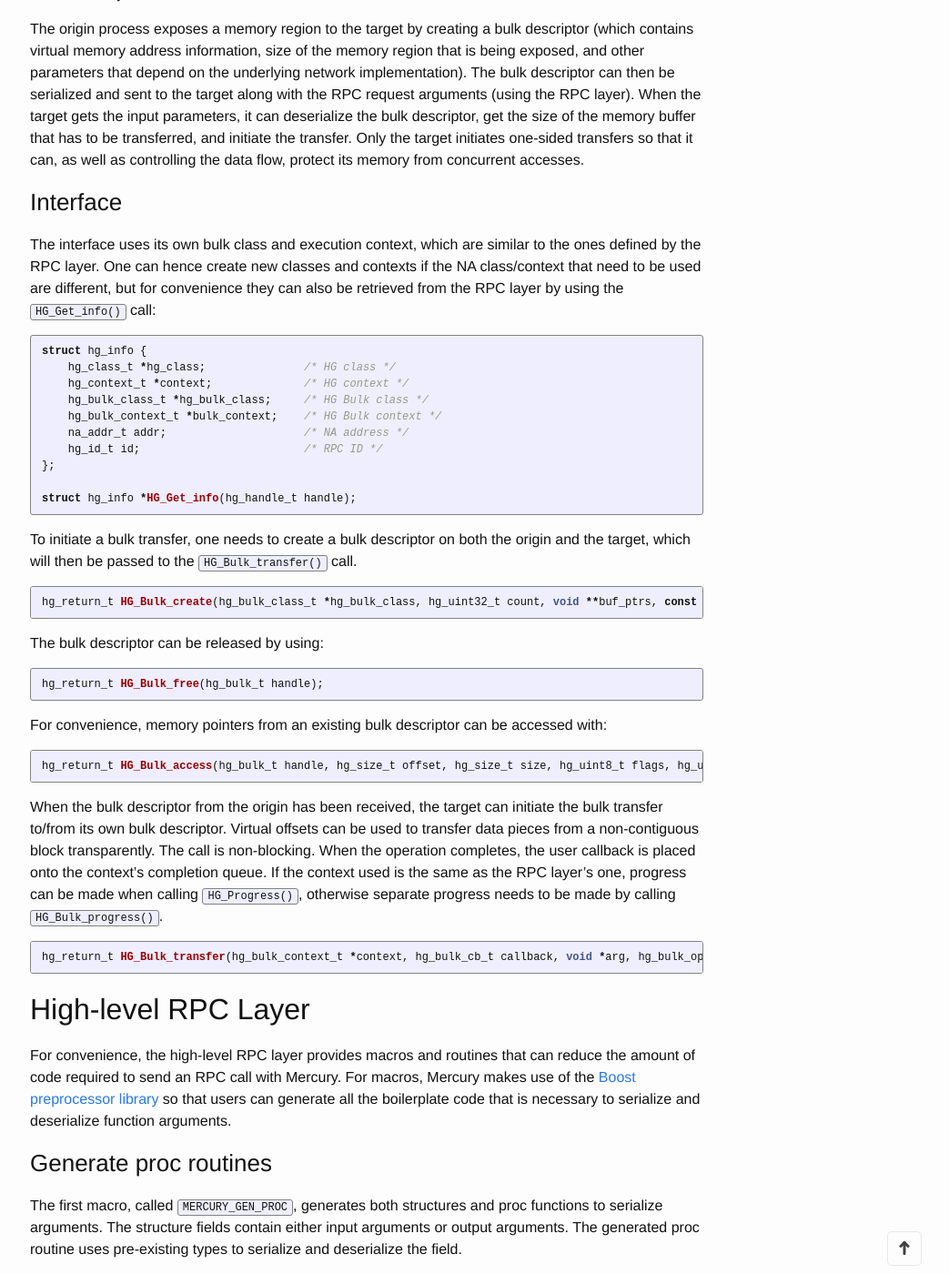
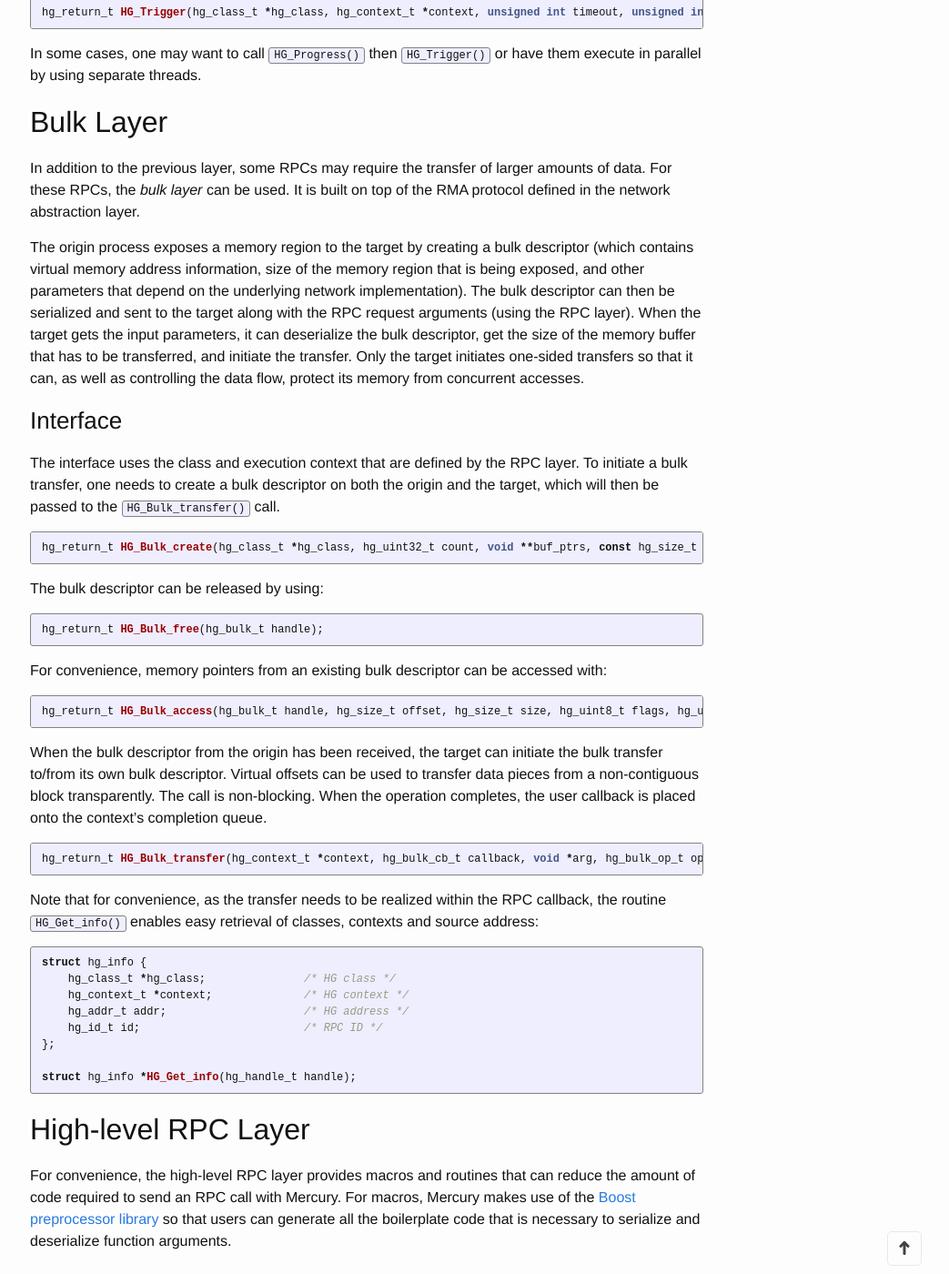
Before and after one commit to Mercury-HPC/Mercury-HPC.github.io, a Jekyll site: the page built from documentation.md, in a window 1280 px wide and 1400 px high, scrolled down 6363 px. Shown: the whole window at 91% size, without its empty margins (237-1280 px from the left). Built offline with Jekyll 4.4.1, drawn with Linux system fonts in a browser that asks for light colours; nearby versions of some CDN libraries; some of the changed text lies outside the part shown.

Commit message:
Update documentation

```diff
--- a/documentation.md
+++ b/documentation.md
@@ -35,19 +35,21 @@ By definition, an RPC call is initiated by one process, referred to as
 _origin_, and forwarded to another process, which will execute the call,
 and referred to as _target_. Each side uses an RPC
 _processor_ to serialize and deserialize parameters sent through the interface.
-Calling functions with relatively small arguments results in using the short
+Calling functions with relatively small arguments results in using a short
 messaging mechanism exposed by the network abstraction layer, whereas functions
-containing large data arguments additionally use the remote memory access (RMA)
+containing large data arguments additionally use a remote memory access (RMA)
 mechanism.
 
 ## Network Abstraction Layer
 
-The _network abstraction_ (NA) layer is used by both the RPC layer and the bulk layer.
+The _network abstraction_ (NA) layer is internally used by both the RPC layer
+and the bulk layer (it is therefore not expected to be directly used by
+a regular mercury user, who may jump to the [RPC layer](#rpc-layer) section).
 It provides a minimal set of function calls that abstract the underlying network
 fabric and that can be used to provide:
-connection/disconnection to/from a target, point-to-point messaging with both
-unexpected and expected messaging,
-remote memory access. The API is non-blocking and uses a callback mechanism
+target address lookup, point-to-point messaging with both unexpected and
+expected messaging, remote memory access, progress and cancellation.
+The API is non-blocking and uses a callback mechanism
 so that upper layers can provide asynchronous execution more easily: when progress
 is made (either internally or after a call to `NA_Progress()`) and an operation
 completes, the user callback is placed onto a completion queue. The callback
@@ -58,9 +60,9 @@ can be easily added and selected at runtime.
 
 ### Interface
 
-Typically, the first step before being able to use the Mercury layer is to
-initialize the NA interface and select an underlying plugin that will be used
-by the upper layers. Initializing the NA interface with a specified `info_string`
+Typically, the first step consists of
+initializing the NA interface and selecting an underlying plugin that will be
+used. Initializing the NA interface with a specified `info_string`
 results in the creation of a new `na_class_t` object. Please refer to
 the [available plugins](#available-plugins) section for more information on the
 `info_string` format. Additionally, it is possible to specify whether the
@@ -108,15 +110,7 @@ na_return_t NA_Addr_to_string(na_class_t *na_class, char *buf, na_size_t buf_siz
 {% endhighlight %}
 
 The string can then be communicated to other processes (e.g., using a file),
-which can then look up the target using:
-
-{% highlight C %}
-na_return_t NA_Addr_lookup_wait(na_class_t *na_class, const char *name, na_addr_t *addr);
-{% endhighlight %}
-
-Or the non-blocking callback version (`NA_Progress()` and `NA_Trigger()` need to
-be called in this case and the resulting address can be retrieved when the user
-callback is executed):
+which can then look up the target using the non-blocking function:
 
 {% highlight C %}
 typedef na_return_t (*na_cb_t)(const struct na_cb_info *callback_info);
@@ -124,13 +118,15 @@ typedef na_return_t (*na_cb_t)(const struct na_cb_info *callback_info);
 na_return_t NA_Addr_lookup(na_class_t *na_class, na_context_t *context, na_cb_t callback, void *arg, const char *name, na_op_id_t *op_id);
 {% endhighlight %}
 
+This function takes a user callback. `NA_Progress()` and `NA_Trigger()` need to
+be called in this case and the resulting address can be retrieved when the user
+callback is executed.
 All addresses must then be freed using:
 
 {% highlight C %}
 na_return_t NA_Addr_free(na_class_t *na_class, na_addr_t addr);
 {% endhighlight %}
 
-There is then enough information to use the [RPC layer](#rpc-layer).
 Other routines such as `NA_Msg_send_unexpected()`, `NA_Msg_send_expected()`,
 `NA_Msg_recv_unexpected()`, `NA_Msg_recv_expected()`, `NA_Put()`, `NA_Get()`, etc,
 are used internally. There should not be any need for using them directly.
@@ -165,7 +160,7 @@ mpi    | default
 The _RPC layer_ provides users with the necessary components for
 sending and receiving RPCs. This layer is composed of two sub-layers: a core RPC
 layer, which defines an RPC operation as a buffer that is sent to a target
-and triggers a callback associated to that operation; and a higher-level RPC
+and triggers a callback associated to that operation; and a higher level RPC
 layer, which includes serialization and deserialization of function arguments.
 
 Every RPC call results in the serialization of function parameters into a
@@ -189,21 +184,23 @@ exposed to the user.
 
 ### Interface
 
-The first step before starting using this layer is to create an NA class and
-an NA context with the routines presented in the
-[network abstraction layer](#network-abstraction-layer) section.
-Similarly to the NA layer, initializing the HG interface results in the
-creation of a new `hg_class_t` object. Additionally, the interface can use a
-specific `hg_bulk_class_t` object to transfer serialized arguments that do not
-fit in an unexpected message. If this parameter is not specified, an
-`hg_bulk_class_t` object is internally created using the provided NA class and
-context.
+Two choices are offered to start using this layer, either by passing
+an existing an NA class and an NA context (created by the routines presented
+in the [network abstraction layer](#network-abstraction-layer) section):
 
 {% highlight C %}
-hg_class_t *HG_Init(na_class_t *na_class, na_context_t *na_context, hg_bulk_class_t *hg_bulk_class);
+hg_class_t *HG_Init_na(na_class_t *na_class, na_context_t *na_context);
 {% endhighlight %}
 
-The `hg_class_t` object can later be released after a call to:
+Or by letting Mercury initialize its own NA class and context internally:
+
+{% highlight C %}
+hg_class_t *HG_Init(const char *info_string, hg_bool_t listen);
+{% endhighlight %}
+
+Similarly to the NA layer, initializing the HG interface results in the
+creation of a new `hg_class_t` object. The `hg_class_t` object can later be
+released after a call to:
 
 {% highlight C %}
 hg_return_t HG_Finalize(hg_class_t *hg_class);
@@ -239,10 +236,29 @@ hg_id_t HG_Register(hg_class_t *hg_class, const char *func_name, hg_proc_cb_t in
 {% endhighlight %}
 
 As mentioned previously, there is no distinction between client and server since
-a client may also act as a server for other processes. Therefore the interface
-only use the distinction of _origin_ and _target_.
+it may be desirable for a client to also act as a server for other processes.
+Therefore the interface only use the distinction of _origin_ and _target_.
 
 #### Origin
+
+In a typical scenario, the origin will first lookup a target and get an
+address. This can be achieved by:
+
+{% highlight C %}
+typedef hg_return_t (*hg_cb_t)(const struct hg_cb_info *callback_info);
+
+hg_return_t HG_Addr_lookup(hg_context_t *context, hg_cb_t callback, void *arg, const char *name, hg_op_id_t *op_id);
+{% endhighlight %}
+
+This function takes a user callback. `HG_Progress()` and `HG_Trigger()` need to
+be called in this case and the resulting address can be retrieved when the user
+callback is executed. Connection to the target may occur at this time, though that
+behavior is left upon the NA plugin implementation.
+All addresses must then be freed using:
+
+{% highlight C %}
+hg_return_t HG_Addr_free(hg_class_t *hg_class, hg_addr_t addr);
+{% endhighlight %}
 
 In a typical scenario, the origin will initiate an RPC call by using the RPC ID
 defined after a call to `HG_Register()`. Using the `HG_Create()` call will define
@@ -250,7 +266,7 @@ a new `hg_handle_t` object that can be used (and re-used) to set/get input/outpu
 arguments.
 
 {% highlight C %}
-hg_return_t HG_Create(hg_class_t *hg_class, hg_context_t *context, na_addr_t addr, hg_id_t id, hg_handle_t *handle);
+hg_return_t HG_Create(hg_context_t *context, hg_addr_t addr, hg_id_t id, hg_handle_t *handle);
 {% endhighlight %}
 
 This handle can be destroyed with `HG_Destroy()`---a reference count prevents
@@ -300,8 +316,8 @@ defined.
 typedef hg_return_t (*hg_rpc_cb_t)(hg_handle_t handle);
 {% endhighlight %}
 
-When the callback is called, there is a newly received RPC. The input arguments
-can then be retrieved with:
+When the callback is called, a new RPC has been received. The input arguments
+can hence be retrieved with:
 
 {% highlight C %}
 hg_return_t HG_Get_input(hg_handle_t handle, void *in_struct);
@@ -348,7 +364,7 @@ hg_return_t HG_Trigger(hg_class_t *hg_class, hg_context_t *context, unsigned int
 {% endhighlight %}
 
 In some cases, one may want to call `HG_Progress()` then `HG_Trigger()` or have
-their execution in parallel by using separate threads.
+them execute in parallel by using separate threads.
 
 ## Bulk Layer
 
@@ -369,31 +385,14 @@ controlling the data flow, protect its memory from concurrent accesses.
 
 ### Interface
 
-The interface uses its own bulk class and execution context, which are
-similar to the ones defined by the RPC layer. One can hence create new classes
-and contexts if the NA class/context that need to be used are different, but
-for convenience they can also be retrieved from the RPC layer by using the
-`HG_Get_info()` call:
-
-{% highlight C %}
-struct hg_info {
-    hg_class_t *hg_class;               /* HG class */
-    hg_context_t *context;              /* HG context */
-    hg_bulk_class_t *hg_bulk_class;     /* HG Bulk class */
-    hg_bulk_context_t *bulk_context;    /* HG Bulk context */
-    na_addr_t addr;                     /* NA address */
-    hg_id_t id;                         /* RPC ID */
-};
-
-struct hg_info *HG_Get_info(hg_handle_t handle);
-{% endhighlight %}
-
+The interface uses the class and execution context that are defined by the
+RPC layer.
 To initiate a bulk transfer, one needs to create a bulk descriptor on both the
 origin and the target, which will then be passed to the `HG_Bulk_transfer()`
 call.
 
 {% highlight C %}
-hg_return_t HG_Bulk_create(hg_bulk_class_t *hg_bulk_class, hg_uint32_t count, void **buf_ptrs, const hg_size_t *buf_sizes, hg_uint8_t flags, hg_bulk_t *handle);
+hg_return_t HG_Bulk_create(hg_class_t *hg_class, hg_uint32_t count, void **buf_ptrs, const hg_size_t *buf_sizes, hg_uint8_t flags, hg_bulk_t *handle);
 {% endhighlight %}
 
 The bulk descriptor can be released by using:
@@ -412,12 +411,25 @@ When the bulk descriptor from the origin has been received, the target
 can initiate the bulk transfer to/from its own bulk descriptor. Virtual offsets
 can be used to transfer data pieces from a non-contiguous block transparently.
 The call is non-blocking. When the operation completes, the user callback
-is placed onto the context's completion queue. If the context used is the same
-as the RPC layer's one, progress can be made when calling `HG_Progress()`, otherwise
-separate progress needs to be made by calling `HG_Bulk_progress()`.
+is placed onto the context's completion queue.
 
 {% highlight C %}
-hg_return_t HG_Bulk_transfer(hg_bulk_context_t *context, hg_bulk_cb_t callback, void *arg, hg_bulk_op_t op, na_addr_t origin_addr, hg_bulk_t origin_handle, hg_size_t origin_offset, hg_bulk_t local_handle, hg_size_t local_offset, hg_size_t size, hg_op_id_t *op_id);
+hg_return_t HG_Bulk_transfer(hg_context_t *context, hg_bulk_cb_t callback, void *arg, hg_bulk_op_t op, hg_addr_t origin_addr, hg_bulk_t origin_handle, hg_size_t origin_offset, hg_bulk_t local_handle, hg_size_t local_offset, hg_size_t size, hg_op_id_t *op_id);
+{% endhighlight %}
+
+Note that for convenience, as the transfer needs to be realized within the
+RPC callback, the routine `HG_Get_info()` enables easy retrieval of classes,
+contexts and source address:
+
+{% highlight C %}
+struct hg_info {
+    hg_class_t *hg_class;               /* HG class */
+    hg_context_t *context;              /* HG context */
+    hg_addr_t addr;                     /* HG address */
+    hg_id_t id;                         /* RPC ID */
+};
+
+struct hg_info *HG_Get_info(hg_handle_t handle);
 {% endhighlight %}
 
 ## High-level RPC Layer
```
Also changed, not shown: other parts of documentation.md (+4 -5 lines).
